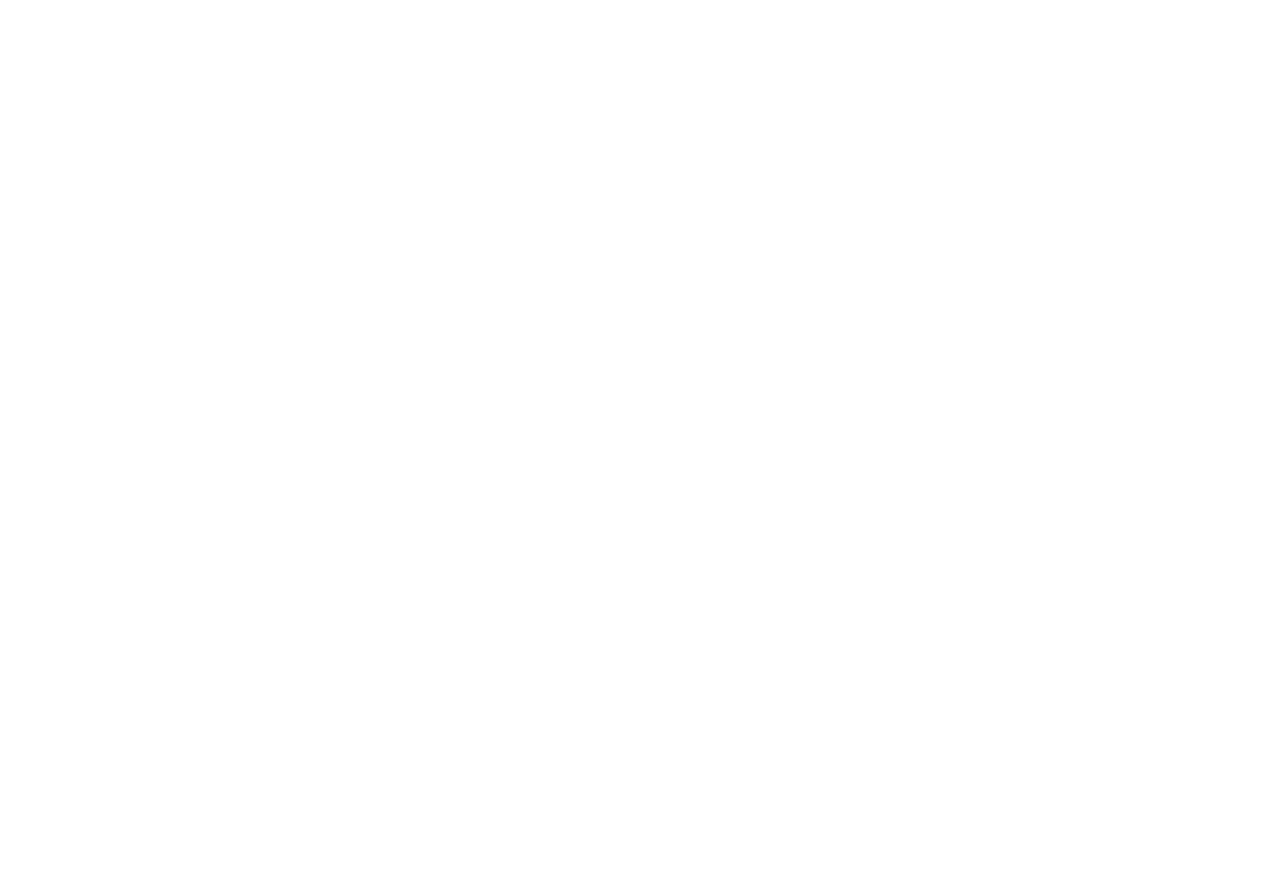
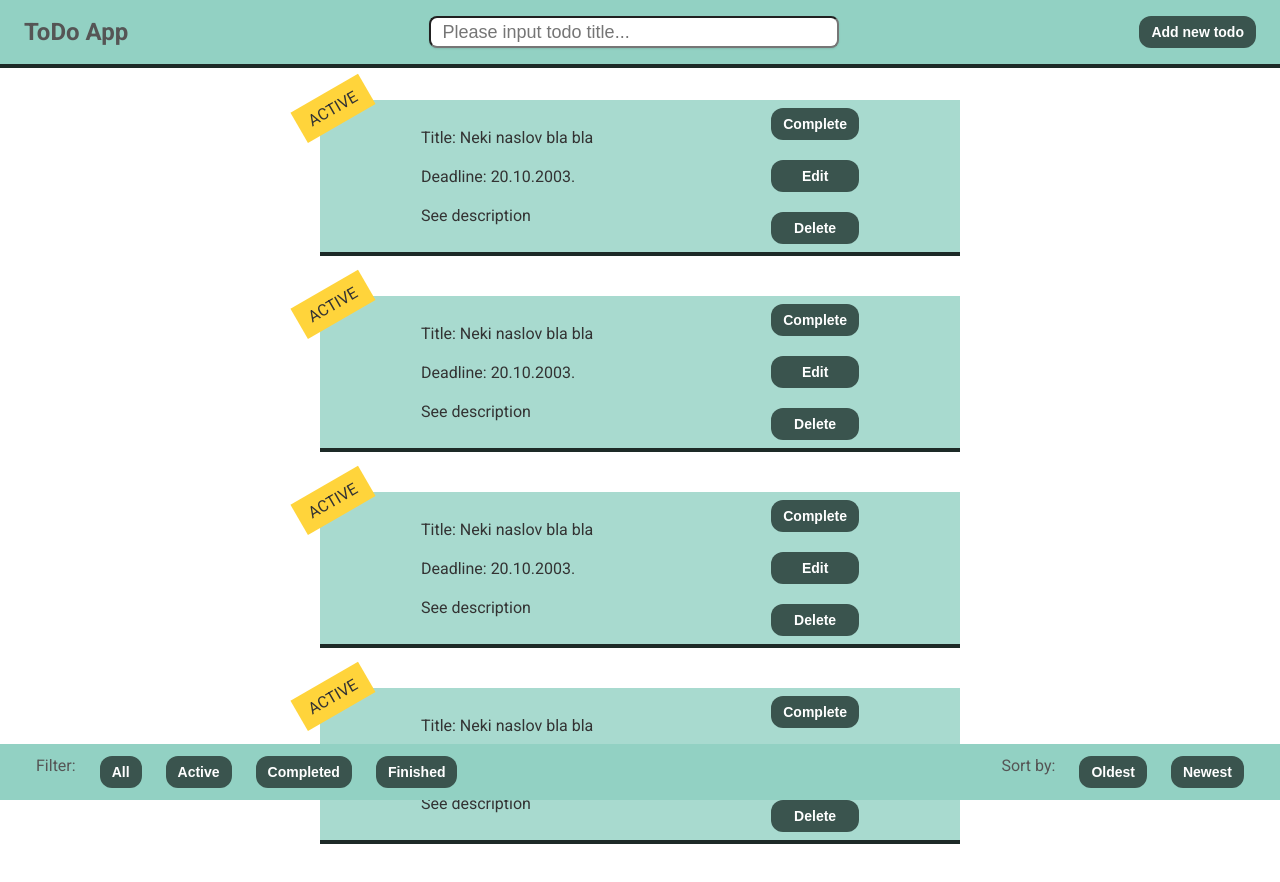
Before and after one commit to ajdinbukvic/todoApp, a website: page public/index.html in a window 1280 px wide. Before the commit the page ends 800 px from the top, so only its background shows below. Drawn offline with Linux system fonts and the light colour scheme.

Commit message:
Added page template and basic styling

```diff
--- a/public/index.html
+++ b/public/index.html
@@ -5,8 +5,93 @@
     <meta http-equiv="X-UA-Compatible" content="IE=edge" />
     <meta name="viewport" content="width=device-width, initial-scale=1.0" />
     <title>ToDo App</title>
+    <link rel="preconnect" href="https://fonts.googleapis.com" />
+    <link rel="preconnect" href="https://fonts.gstatic.com" crossorigin />
+    <link
+      href="https://fonts.googleapis.com/css2?family=Poppins:wght@200&family=Roboto:wght@400;500;700&family=Rubik:wght@400;500;700&display=swap"
+      rel="stylesheet"
+    />
     <link rel="stylesheet" href="./style.css" />
     <script defer src="./script.js"></script>
   </head>
-  <body></body>
+  <body>
+    <header class="header">
+      <div class="header-items">
+        <p class="header-name">ToDo App</p>
+        <input
+          type="search"
+          name="search"
+          id="search"
+          placeholder="Please input todo title..."
+        />
+        <button class="btn btn--add">Add new todo</button>
+      </div>
+    </header>
+    <main>
+      <div class="todo-container">
+        <div class="todo-item">
+          <div class="todo-text">
+            <p>Title: <span>Neki naslov bla bla</span></p>
+            <p>Deadline: <span>20.10.2003.</span></p>
+            <a>See description</a>
+          </div>
+          <div class="todo-btn">
+            <button class="btn">Complete</button>
+            <button class="btn">Edit</button>
+            <button class="btn">Delete</button>
+          </div>
+        </div>
+        <div class="todo-item">
+          <div class="todo-text">
+            <p>Title: <span>Neki naslov bla bla</span></p>
+            <p>Deadline: <span>20.10.2003.</span></p>
+            <a>See description</a>
+          </div>
+          <div class="todo-btn">
+            <button class="btn">Complete</button>
+            <button class="btn">Edit</button>
+            <button class="btn">Delete</button>
+          </div>
+        </div>
+        <div class="todo-item">
+          <div class="todo-text">
+            <p>Title: <span>Neki naslov bla bla</span></p>
+            <p>Deadline: <span>20.10.2003.</span></p>
+            <a>See description</a>
+          </div>
+          <div class="todo-btn">
+            <button class="btn">Complete</button>
+            <button class="btn">Edit</button>
+            <button class="btn">Delete</button>
+          </div>
+        </div>
+        <div class="todo-item">
+          <div class="todo-text">
+            <p>Title: <span>Neki naslov bla bla</span></p>
+            <p>Deadline: <span>20.10.2003.</span></p>
+            <a>See description</a>
+          </div>
+          <div class="todo-btn">
+            <button class="btn">Complete</button>
+            <button class="btn">Edit</button>
+            <button class="btn">Delete</button>
+          </div>
+        </div>
+      </div>
+    </main>
+    <footer class="footer">
+      <div class="footer-filter-btns">
+        <p class="footer-text">Filter:</p>
+        <button class="btn">All</button>
+        <button class="btn">Active</button>
+        <button class="btn">Completed</button>
+        <button class="btn">Finished</button>
+      </div>
+      <div class="footer-sort-btns">
+        <p class="footer-text">Sort by:</p>
+        <button class="btn">Oldest</button>
+        <button class="btn">Newest</button>
+      </div>
+    </footer>
+  </body>
 </html>
--- a/public/style.css
+++ b/public/style.css
@@ -0,0 +1,139 @@
+* {
+  margin: 0;
+  padding: 0;
+  box-sizing: border-box;
+}
+
+html {
+  font-size: 62.5%;
+}
+
+body {
+  font-family: 'Roboto', 'sans-serif';
+  font-weight: 400;
+  color: #555;
+}
+
+.header {
+  width: 100%;
+  border-bottom: 4px solid #1d2a27;
+}
+
+.header-items {
+  padding: 1.6rem 2.4rem;
+  display: flex;
+  align-items: center;
+  justify-content: space-between;
+  background-color: #92d1c3;
+}
+
+.header-name {
+  font-size: 2.4rem;
+  font-weight: 700;
+}
+
+#search {
+  border-radius: 8px;
+  width: 33.333%;
+  height: 3.2rem;
+  padding: 1.2rem;
+  font-size: 1.8rem;
+  box-shadow: 0 1px 2px rgba(0, 0, 0, 0.1);
+}
+
+#search::placeholder {
+  color: aaa;
+}
+
+#search *:focus {
+  outline: none;
+  box-shadow: 0 0 0 0.8rem rgba(253, 242, 233, 0.5);
+}
+
+main {
+  margin-top: 3.2rem;
+}
+
+.btn {
+  display: inline-block;
+  font-size: 1.4rem;
+  font-weight: 600;
+  border-radius: 12px;
+  border: none;
+  cursor: pointer;
+  padding: 0.8rem 1.2rem;
+  background-color: #3a544e;
+  color: white;
+}
+
+.todo-container {
+  max-width: 64rem;
+  margin: 0 auto;
+  /* padding: 1.2rem 1.6rem; */
+  display: flex;
+  flex-direction: column;
+  flex-wrap: wrap;
+}
+
+.todo-item {
+  color: #333;
+  display: flex;
+  align-items: center;
+  justify-content: space-around;
+  font-size: 1.6rem;
+  position: relative;
+  background-color: #a8dacf;
+  margin-bottom: 4rem;
+  padding: 0.8rem 1.2rem;
+  border-bottom: 4px solid #1d2a27;
+}
+
+.todo-item::before {
+  content: 'Active';
+  position: absolute;
+  top: -6%;
+  left: -4%;
+  text-transform: uppercase;
+  background-color: #ffd43b;
+  padding: 0.8rem 1.2rem;
+  transform: rotate(-30deg);
+}
+
+.todo-text {
+  display: flex;
+  flex-direction: column;
+  gap: 2rem;
+}
+
+.todo-btn {
+  display: flex;
+  flex-direction: column;
+  gap: 2rem;
+}
+
+.footer {
+  position: fixed;
+  bottom: 0;
+  left: 0;
+  height: 5.6rem;
+  width: 100%;
+  background-color: #92d1c3;
+  padding: 1.2rem 3.6em;
+  display: flex;
+  justify-content: space-between;
+  align-items: center;
+}
+
+.footer-text {
+  font-size: 1.6rem;
+}
+
+.footer-filter-btns {
+  display: flex;
+  gap: 2.4rem;
+}
+
+.footer-sort-btns {
+  display: flex;
+  gap: 2.4rem;
+}
```
